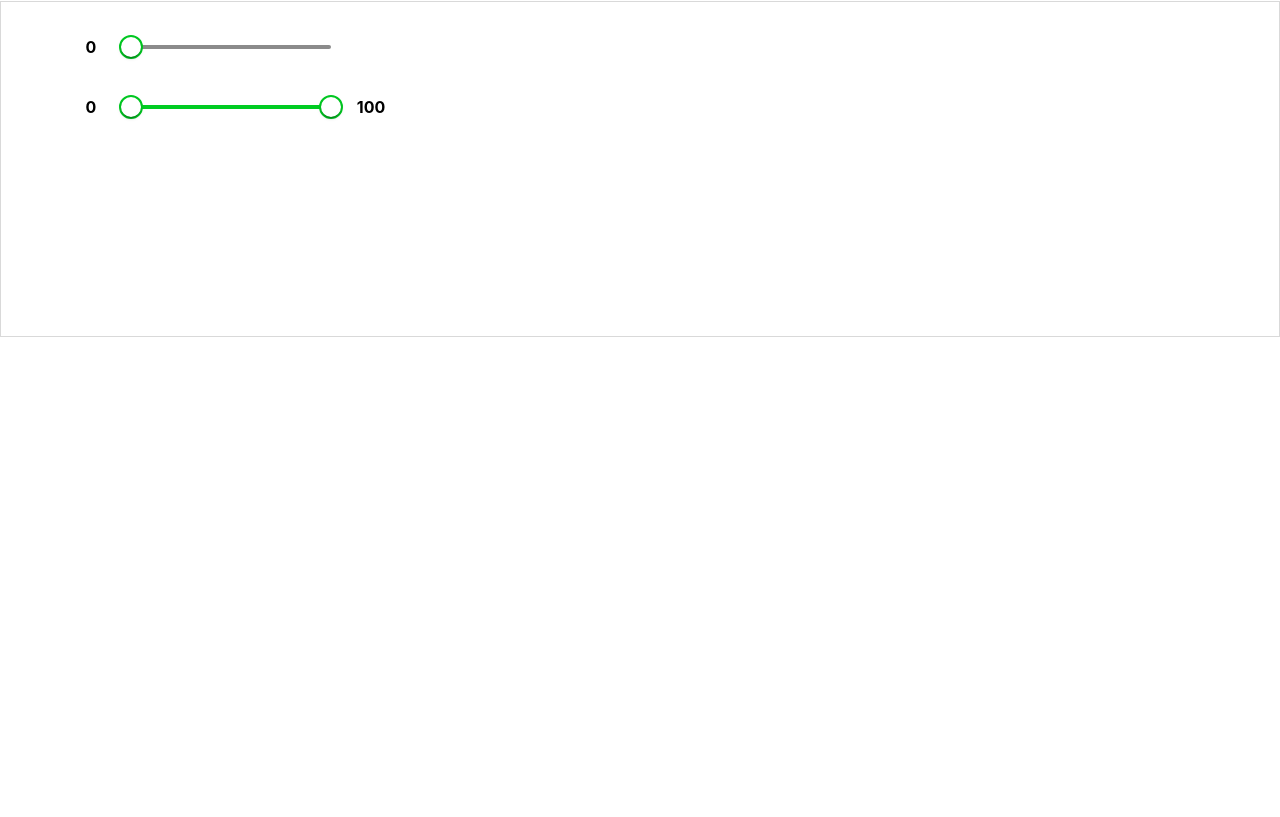
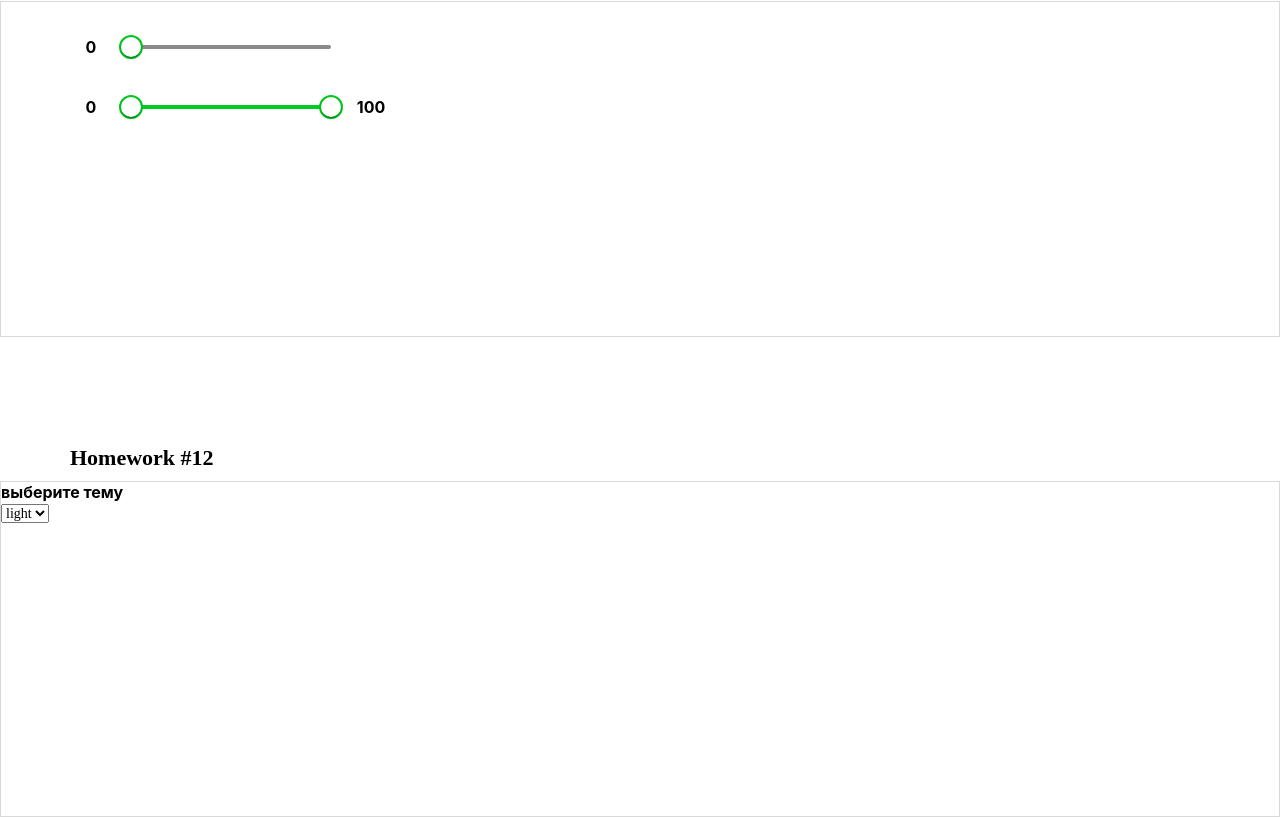
Before and after one commit to AndreyKapskiy/hws2-master, a React (Create React App) app: page /#/pre-junior in a window 1280 px wide. Shown: the part 4549-5366 px from the top of the page. Before the commit the page ends 4886 px from the top, so only its background shows below. Built offline with nearby package versions, Linux system fonts and the light colour scheme.

Commit message:
homework12

```diff
--- a/src/s1-main/App.tsx
+++ b/src/s1-main/App.tsx
@@ -11,6 +11,7 @@ import HW8 from '../s2-homeworks/hw08/HW8';
 import HW9 from '../s2-homeworks/hw09/HW9';
 import HW10 from '../s2-homeworks/hw10/HW10';
 import HW11 from '../s2-homeworks/hw11/HW11';
+import HW12 from '../s2-homeworks/hw12/HW12';
 
 function App() {
     return (
@@ -29,6 +30,7 @@ function App() {
             <HW9 />
             <HW10 />
             <HW11 />
+            <HW12 />
         </div>
     )
 }
--- a/src/s2-homeworks/hw12/HW12.tsx
+++ b/src/s2-homeworks/hw12/HW12.tsx
@@ -4,12 +4,13 @@ import s2 from '../../s1-main/App.module.css'
 import SuperSelect from '../hw07/common/c5-SuperSelect/SuperSelect'
 import {useDispatch, useSelector} from 'react-redux'
 import {changeThemeId} from './bll/themeReducer'
+import { AppStoreType } from '../hw10/bll/store'
 
 /*
-* 1 - в файле themeReducer.ts написать нужные типы вместо any, дописать редьюсер
-* 2 - получить themeId из редакса
-* 3 - дописать тип и логику функции change
-* 4 - передать пропсы в SuperSelect
+* 1 - в файле themeReducer.ts написать нужные типы вместо any, дописать редьюсер    ============
+* 2 - получить themeId из редакса   ========
+* 3 - дописать тип и логику функции change    ==============
+* 4 - передать пропсы в SuperSelect    =======
 * */
 
 const themes = [
@@ -20,10 +21,12 @@ const themes = [
 
 const HW12 = () => {
     // взять ид темы из редакса
-    const themeId = 1
+    const themeId = useSelector((state: AppStoreType) => state.theme.themeId)
+    const dispatch = useDispatch()
+    //const themeId = 1
 
-    const change = (id: any) => { // дописать функцию
-
+    const change = (id: number) => { // дописать функцию
+        dispatch(changeThemeId(id))
     }
 
     useEffect(() => {
@@ -37,11 +40,14 @@ const HW12 = () => {
             </div>
 
             <div className={s2.hw}>
+                <h4>выберите тему</h4>
                 <SuperSelect
                     id={'hw12-select-theme'}
                     className={s.select}
                     // сделать переключение тем
-
+                    options={themes}
+                    value={themeId}
+                    onChangeOption={change}
                 />
             </div>
         </div>
--- a/src/s2-homeworks/hw12/bll/themeReducer.ts
+++ b/src/s2-homeworks/hw12/bll/themeReducer.ts
@@ -2,13 +2,25 @@ const initState = {
     themeId: 1,
 }
 
-export const themeReducer = (state = initState, action: any): any => { // fix any
+type InitStateType = {
+    themeId: number
+}
+
+export const themeReducer = (state: InitStateType = initState, action: ChangeThemeIdActionType): InitStateType => { // fix any
     switch (action.type) {
         // дописать
-
+        case 'SET_THEME_ID':
+            return {
+                ...state, themeId: action.id
+            }
         default:
             return state
     }
 }
 
-export const changeThemeId = (id: number): any => ({ type: 'SET_THEME_ID', id }) // fix any
+type ChangeThemeIdActionType = {
+    type: 'SET_THEME_ID'
+    id: number
+}
+
+export const changeThemeId = (id: number): ChangeThemeIdActionType => ({ type: 'SET_THEME_ID', id }) // fix any
```
